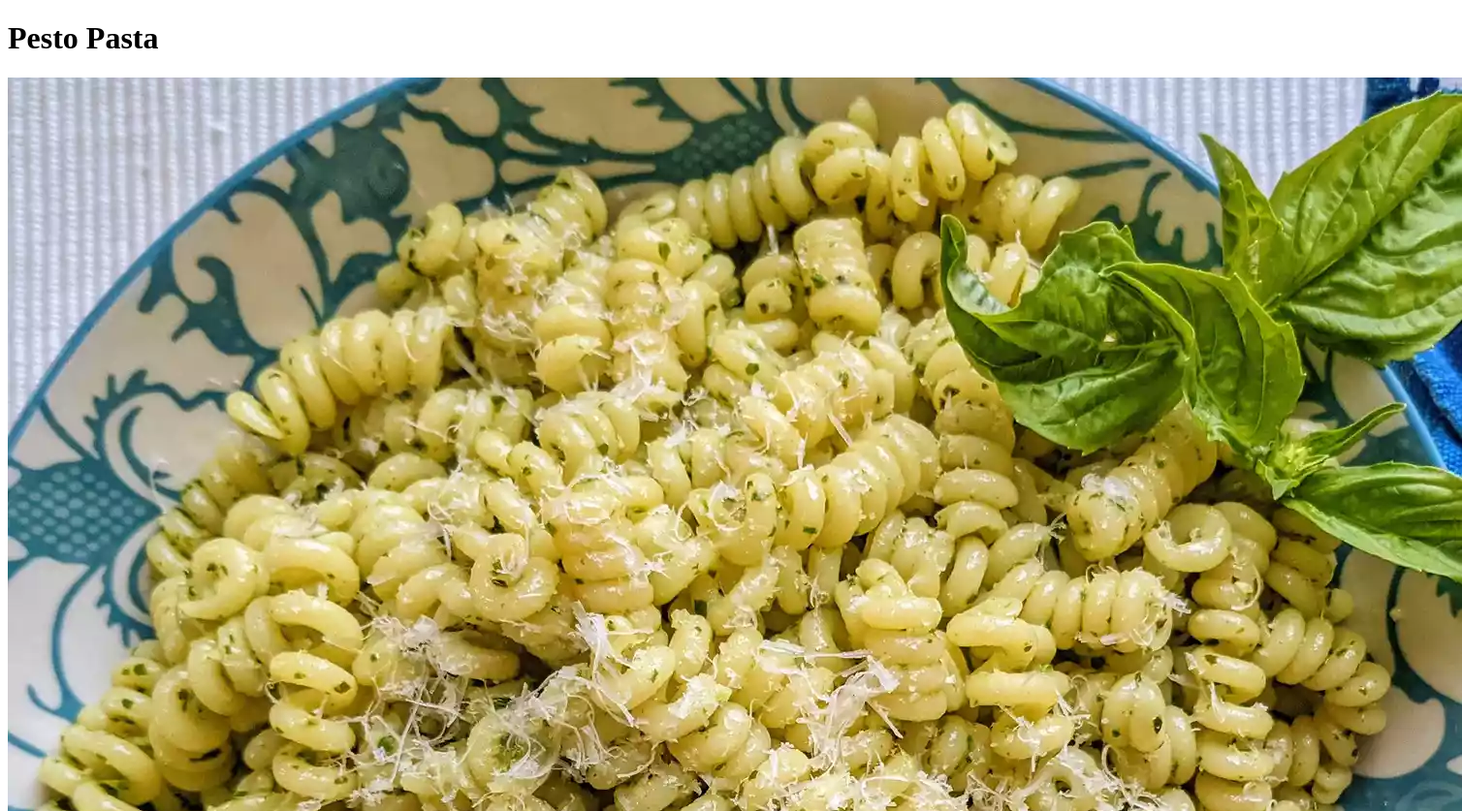
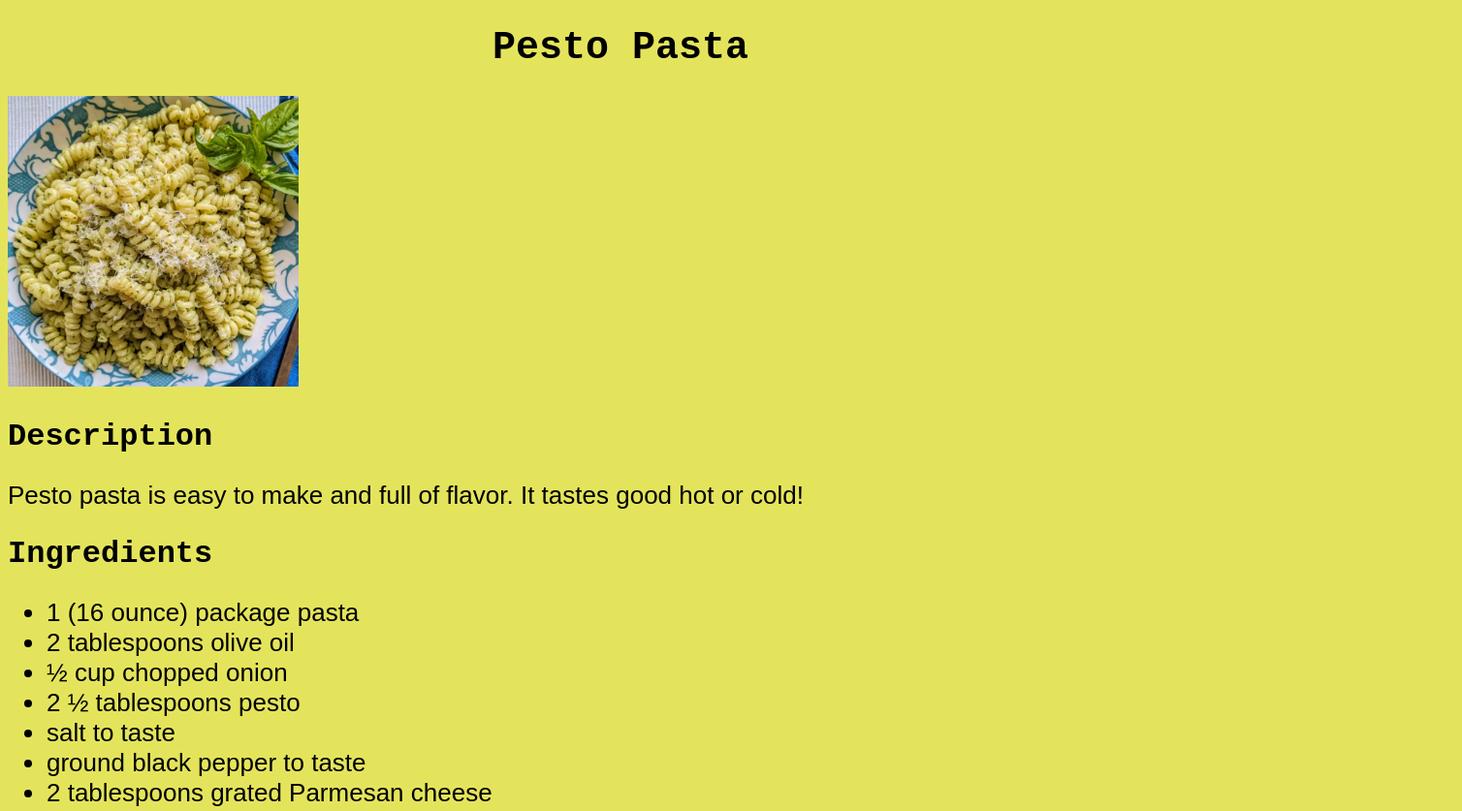
Before and after one commit to lucchesilorenzo/odin-recipes, a plain HTML site: page recipes/pesto-pasta.html in a window 1280 px wide. Shown: the top 837 px of the page at 97% size, 1508 px wide, since content can reach past the window. Drawn offline with Linux system fonts and the light colour scheme.

Commit message:
Add styling to the index page and recipe pages

```diff
--- a/recipes/pesto-pasta.html
+++ b/recipes/pesto-pasta.html
@@ -5,13 +5,14 @@
   <meta http-equiv="X-UA-Compatible" content="IE=edge">
   <meta name="viewport" content="width=device-width, initial-scale=1.0">
   <title>Pesto Pasta Recipe</title>
+  <link rel="stylesheet" href="../style/pesto-pasta.css">
 </head>
 <body>
-  <h1>Pesto Pasta</h1>
+  <h1 class="title">Pesto Pasta</h1>
   <img src="../images/pesto-pasta.webp" alt="A dish of pesto pasta with grated Parmesan cheese on top.">
-  <h2>Description</h2>
+  <h2 class="subtitle">Description</h2>
   <p>Pesto pasta is easy to make and full of flavor. It tastes good hot or cold!</p>
-  <h2>Ingredients</h2>
+  <h2 class="subtitle">Ingredients</h2>
   <ul>
     <li>1 (16 ounce) package pasta</li>
     <li>2 tablespoons olive oil</li>
@@ -21,7 +22,7 @@
     <li>ground black pepper to taste</li>
     <li>2 tablespoons grated Parmesan cheese</li>
   </ul>
-  <h2>Steps</h2>
+  <h2 class="subtitle">Steps</h2>
   <ol>
     <li>Fill a large pot with lightly salted water and bring to a rolling boil. Stir in pasta and return to a boil. Cook pasta uncovered, stirring occasionally, until tender yet firm to the bite, about 8 to 10 minutes. Drain and transfer into a large bowl.</li>
     <li>Meanwhile, heat oil in a frying pan over medium-low heat. Add onion; cook and stir until softened, about 3 minutes. Stir in pesto, salt, and pepper until warmed through.</li>
--- /dev/null
+++ b/style.css
@@ -0,0 +1,14 @@
+body {
+  background-color: rgb(37, 216, 106);
+}
+
+.title {
+  font-family: "Courier New", Courier, monospace;
+  font-size: 40px;
+  text-align: center;
+}
+
+.recipe-list {
+  font-family: Arial, Helvetica, sans-serif;
+  font-size: 26px;
+}
--- /dev/null
+++ b/style/churros.css
@@ -0,0 +1,27 @@
+body {
+  background-color: rgb(145, 207, 248);
+}
+
+* {
+  font-family: Arial, Helvetica, sans-serif;
+  font-size: 26px;
+}
+
+.title,
+.subtitle {
+  font-family: "Courier New", Courier, monospace;
+}
+
+.title {
+  font-size: 40px;
+  text-align: center;
+}
+
+.subtitle {
+  font-size: 32px;
+}
+
+img {
+  height: auto;
+  width: 300px;
+}
--- /dev/null
+++ b/style/pesto-pasta.css
@@ -0,0 +1,27 @@
+body {
+  background-color: rgb(228, 228, 92);
+}
+
+* {
+  font-family: Arial, Helvetica, sans-serif;
+  font-size: 26px;
+}
+
+.title,
+.subtitle {
+  font-family: "Courier New", Courier, monospace;
+}
+
+.title {
+  font-size: 40px;
+  text-align: center;
+}
+
+.subtitle {
+  font-size: 32px;
+}
+
+img {
+  height: auto;
+  width: 300px;
+}
--- /dev/null
+++ b/style/tiramisu.css
@@ -0,0 +1,27 @@
+body {
+  background-color: rgb(243, 189, 88);
+}
+
+* {
+  font-family: Arial, Helvetica, sans-serif;
+  font-size: 26px;
+}
+
+.title,
+.subtitle {
+  font-family: "Courier New", Courier, monospace;
+}
+
+.title {
+  font-size: 40px;
+  text-align: center;
+}
+
+.subtitle {
+  font-size: 32px;
+}
+
+img {
+  height: auto;
+  width: 300px;
+}
```
Also changed, not shown: index.html (+3 -2 lines), recipes/churros.html (+5 -4 lines), recipes/tiramisu.html (+5 -4 lines), 1 other file.
